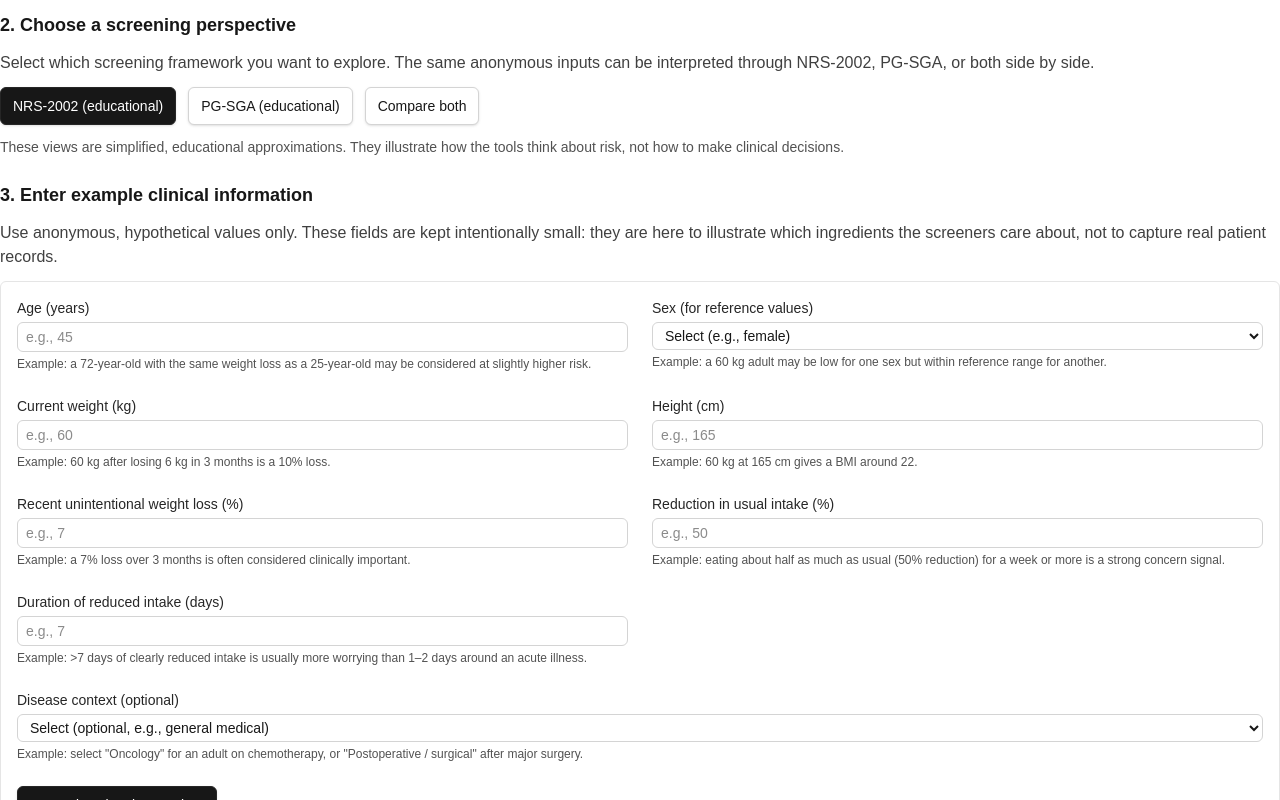
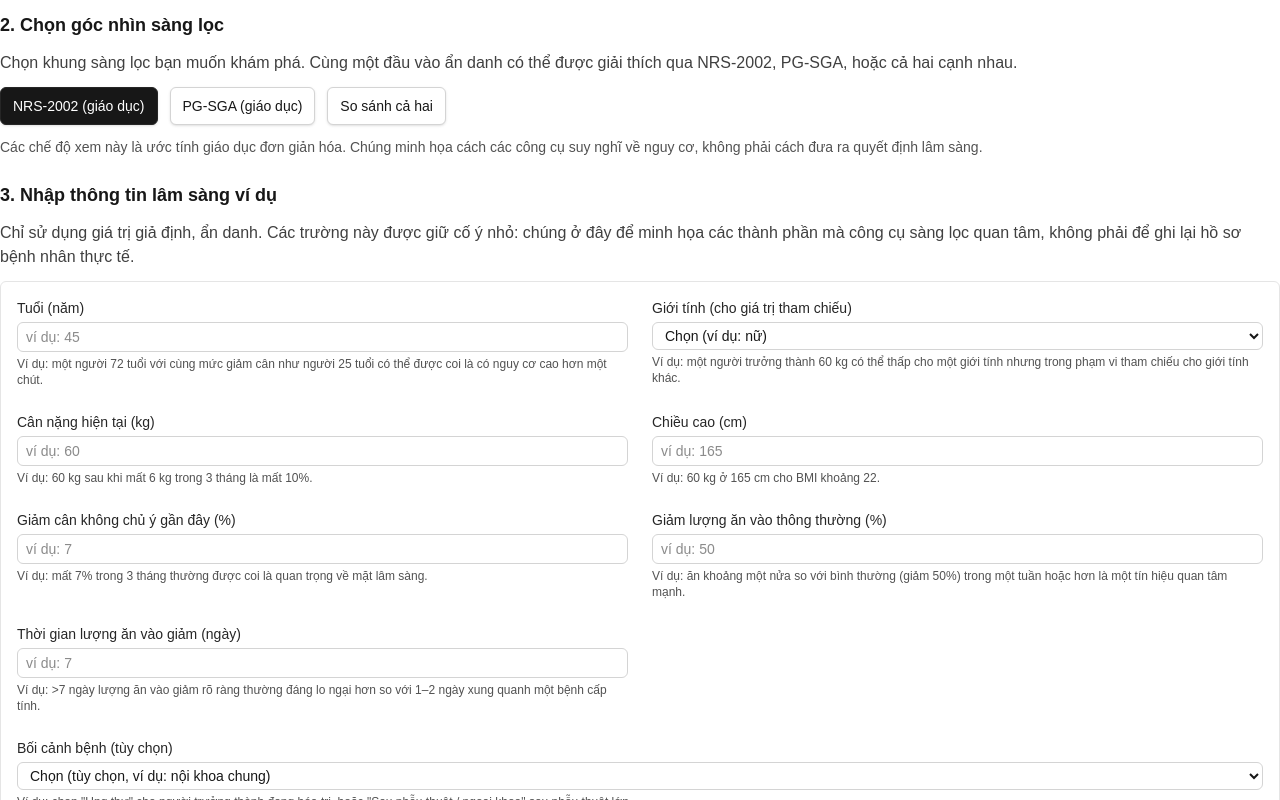
Before and after one commit to drvietcanh/nutrition, a Next.js app in the folder clinical-nutrition/: page /tools/malnutrition-screening in a window 1280 px wide. Shown: the part 500-1300 px from the top of the page. Built offline with nearby package versions, Linux system fonts and the light colour scheme.

Commit message:
Viá»‡t hÃ³a malnutrition-screening InteractiveSection (pháº§n 1 - UI text)

```diff
--- a/clinical-nutrition/app/tools/malnutrition-screening/InteractiveSection.tsx
+++ b/clinical-nutrition/app/tools/malnutrition-screening/InteractiveSection.tsx
@@ -81,7 +81,7 @@ export function InteractiveSection() {
   };
 
   return (
-    <section aria-label="Interactive malnutrition risk teaching tool" className="space-y-6">
+    <section aria-label="Công cụ giảng dạy tương tác về nguy cơ suy dinh dưỡng" className="space-y-6">
       <ToolSelector activeTool={activeTool} onChange={setActiveTool} />
 
       <InputForm
@@ -112,12 +112,12 @@ function ToolSelector({ activeTool, onChange }: ToolSelectorProps) {
         id="tool-selector-heading"
         className="text-base font-semibold sm:text-lg"
       >
-        2. Choose a screening perspective
+        2. Chọn góc nhìn sàng lọc
       </h2>
       <p className="text-sm text-neutral-700 sm:text-base">
-        Select which screening framework you want to explore. The same
-        anonymous inputs can be interpreted through NRS-2002, PG-SGA, or both
-        side by side.
+        Chọn khung sàng lọc bạn muốn khám phá. Cùng một
+        đầu vào ẩn danh có thể được giải thích qua NRS-2002, PG-SGA, hoặc cả hai
+        cạnh nhau.
       </p>
       <div className="flex flex-wrap gap-3">
         <button
@@ -129,7 +129,7 @@ function ToolSelector({ activeTool, onChange }: ToolSelectorProps) {
               : "border-neutral-300 bg-white text-neutral-900 hover:bg-neutral-50"
           }`}
         >
-          NRS-2002 (educational)
+          NRS-2002 (giáo dục)
         </button>
         <button
           type="button"
@@ -140,7 +140,7 @@ function ToolSelector({ activeTool, onChange }: ToolSelectorProps) {
               : "border-neutral-300 bg-white text-neutral-900 hover:bg-neutral-50"
           }`}
         >
-          PG-SGA (educational)
+          PG-SGA (giáo dục)
         </button>
         <button
           type="button"
@@ -151,12 +151,12 @@ function ToolSelector({ activeTool, onChange }: ToolSelectorProps) {
               : "border-neutral-300 bg-white text-neutral-900 hover:bg-neutral-50"
           }`}
         >
-          Compare both
+          So sánh cả hai
         </button>
       </div>
       <p className="text-xs text-neutral-600 sm:text-sm">
-        These views are simplified, educational approximations. They illustrate
-        how the tools think about risk, not how to make clinical decisions.
+        Các chế độ xem này là ước tính giáo dục đơn giản hóa. Chúng minh họa
+        cách các công cụ suy nghĩ về nguy cơ, không phải cách đưa ra quyết định lâm sàng.
       </p>
     </section>
   );
@@ -180,12 +180,12 @@ function InputForm({ form, onChange, onRunScreening }: InputFormProps) {
   return (
     <section aria-labelledby="inputs-heading" className="space-y-3">
       <h2 id="inputs-heading" className="text-base font-semibold sm:text-lg">
-        3. Enter example clinical information
+        3. Nhập thông tin lâm sàng ví dụ
       </h2>
       <p className="text-sm text-neutral-700 sm:text-base">
-        Use anonymous, hypothetical values only. These fields are kept
-        intentionally small: they are here to illustrate which ingredients the
-        screeners care about, not to capture real patient records.
+        Chỉ sử dụng giá trị giả định, ẩn danh. Các trường này được giữ
+        cố ý nhỏ: chúng ở đây để minh họa các thành phần mà
+        công cụ sàng lọc quan tâm, không phải để ghi lại hồ sơ bệnh nhân thực tế.
       </p>
 
       <form
@@ -199,22 +199,22 @@ function InputForm({ form, onChange, onRunScreening }: InputFormProps) {
         <div className="space-y-1">
           <label
             className="block text-xs font-medium text-neutral-800 sm:text-sm"
-            title="Why it matters: NRS-2002 and other tools may give extra weight to older age because baseline vulnerability is higher."
+            title="Tại sao quan trọng: NRS-2002 và các công cụ khác có thể cho trọng số thêm cho tuổi cao hơn vì tính dễ tổn thương cơ bản cao hơn."
           >
-            Age (years)
+            Tuổi (năm)
           </label>
           <input
             type="number"
             inputMode="numeric"
             min={0}
             className="w-full rounded-md border border-neutral-300 px-2 py-1 text-sm"
-            placeholder="e.g., 45"
+            placeholder="ví dụ: 45"
             value={form.ageYears}
             onChange={(e) => update("ageYears", e.target.value)}
           />
           <p className="text-xs text-neutral-600">
-            Example: a 72-year-old with the same weight loss as a 25-year-old
-            may be considered at slightly higher risk.
+            Ví dụ: một người 72 tuổi với cùng mức giảm cân như người 25 tuổi
+            có thể được coi là có nguy cơ cao hơn một chút.
           </p>
         </div>
 
@@ -222,9 +222,9 @@ function InputForm({ form, onChange, onRunScreening }: InputFormProps) {
         <div className="space-y-1">
           <label
             className="block text-xs font-medium text-neutral-800 sm:text-sm"
-            title="Why it matters: some reference ranges and equations differ by sex, which can change how 'low weight' or 'low intake' is interpreted."
+            title="Tại sao quan trọng: một số phạm vi tham chiếu và phương trình khác nhau theo giới tính, điều này có thể thay đổi cách 'cân nặng thấp' hoặc 'lượng ăn vào thấp' được giải thích."
           >
-            Sex (for reference values)
+            Giới tính (cho giá trị tham chiếu)
           </label>
           <select
             className="w-full rounded-md border border-neutral-300 px-2 py-1 text-sm"
@@ -233,16 +233,16 @@ function InputForm({ form, onChange, onRunScreening }: InputFormProps) {
               update("sex", (e.target.value || null) as MalnutritionFormState["sex"])
             }
           >
-            <option value="">Select (e.g., female)</option>
-            <option value="female">Female</option>
-            <option value="male">Male</option>
-            <option value="intersex">Intersex</option>
-            <option value="unspecified">Unspecified</option>
-            <option value="unknown">Unknown</option>
+            <option value="">Chọn (ví dụ: nữ)</option>
+            <option value="female">Nữ</option>
+            <option value="male">Nam</option>
+            <option value="intersex">Liên giới tính</option>
+            <option value="unspecified">Không xác định</option>
+            <option value="unknown">Không biết</option>
           </select>
           <p className="text-xs text-neutral-600">
-            Example: a 60&nbsp;kg adult may be low for one sex but within
-            reference range for another.
+            Ví dụ: một người trưởng thành 60&nbsp;kg có thể thấp cho một giới tính nhưng trong
+            phạm vi tham chiếu cho giới tính khác.
           </p>
         </div>
 
@@ -250,22 +250,22 @@ function InputForm({ form, onChange, onRunScreening }: InputFormProps) {
         <div className="space-y-1">
           <label
             className="block text-xs font-medium text-neutral-800 sm:text-sm"
-            title="Why it matters: current weight helps estimate energy/protein needs and puts weight loss in context."
+            title="Tại sao quan trọng: cân nặng hiện tại giúp ước tính nhu cầu năng lượng/protein và đặt giảm cân trong bối cảnh."
           >
-            Current weight (kg)
+            Cân nặng hiện tại (kg)
           </label>
           <input
             type="number"
             inputMode="decimal"
             min={0}
             className="w-full rounded-md border border-neutral-300 px-2 py-1 text-sm"
-            placeholder="e.g., 60"
+            placeholder="ví dụ: 60"
             value={form.weightKg}
             onChange={(e) => update("weightKg", e.target.value)}
           />
           <p className="text-xs text-neutral-600">
-            Example: 60&nbsp;kg after losing 6&nbsp;kg in 3&nbsp;months is a
-            10% loss.
+            Ví dụ: 60&nbsp;kg sau khi mất 6&nbsp;kg trong 3&nbsp;tháng là
+            mất 10%.
           </p>
         </div>
 
@@ -273,21 +273,21 @@ function InputForm({ form, onChange, onRunScreening }: InputFormProps) {
         <div className="space-y-1">
           <label
             className="block text-xs font-medium text-neutral-800 sm:text-sm"
-            title="Why it matters: height is used with weight to think about body mass (e.g., BMI) and long-term nutritional status."
+            title="Tại sao quan trọng: chiều cao được sử dụng với cân nặng để suy nghĩ về khối lượng cơ thể (ví dụ: BMI) và tình trạng dinh dưỡng dài hạn."
           >
-            Height (cm)
+            Chiều cao (cm)
           </label>
           <input
             type="number"
             inputMode="decimal"
             min={0}
             className="w-full rounded-md border border-neutral-300 px-2 py-1 text-sm"
-            placeholder="e.g., 165"
+            placeholder="ví dụ: 165"
             value={form.heightCm}
             onChange={(e) => update("heightCm", e.target.value)}
           />
           <p className="text-xs text-neutral-600">
-            Example: 60&nbsp;kg at 165&nbsp;cm gives a BMI around 22.
+            Ví dụ: 60&nbsp;kg ở 165&nbsp;cm cho BMI khoảng 22.
           </p>
         </div>
 
@@ -295,9 +295,9 @@ function InputForm({ form, onChange, onRunScreening }: InputFormProps) {
         <div className="space-y-1">
           <label
             className="block text-xs font-medium text-neutral-800 sm:text-sm"
-            title="Why it matters: unintentional weight loss over weeks–months is a key red flag in both NRS-2002 and PG-SGA."
+            title="Tại sao quan trọng: giảm cân không chủ ý trong vài tuần–tháng là một dấu hiệu cảnh báo quan trọng trong cả NRS-2002 và PG-SGA."
           >
-            Recent unintentional weight loss (%)
+            Giảm cân không chủ ý gần đây (%)
           </label>
           <input
             type="number"
@@ -305,13 +305,13 @@ function InputForm({ form, onChange, onRunScreening }: InputFormProps) {
             min={0}
             max={100}
             className="w-full rounded-md border border-neutral-300 px-2 py-1 text-sm"
-            placeholder="e.g., 7"
+            placeholder="ví dụ: 7"
             value={form.recentWeightLossPercent}
             onChange={(e) => update("recentWeightLossPercent", e.target.value)}
           />
           <p className="text-xs text-neutral-600">
-            Example: a 7% loss over 3&nbsp;months is often considered
-            clinically important.
+            Ví dụ: mất 7% trong 3&nbsp;tháng thường được coi là
+            quan trọng về mặt lâm sàng.
           </p>
         </div>
 
@@ -319,9 +319,9 @@ function InputForm({ form, onChange, onRunScreening }: InputFormProps) {
         <div className="space-y-1">
           <label
             className="block text-xs font-medium text-neutral-800 sm:text-sm"
-            title="Why it matters: eating substantially less than usual for days–weeks increases the risk that requirements are not being met."
+            title="Tại sao quan trọng: ăn ít hơn đáng kể so với bình thường trong vài ngày–tuần làm tăng nguy cơ rằng nhu cầu không được đáp ứng."
           >
-            Reduction in usual intake (%)
+            Giảm lượng ăn vào thông thường (%)
           </label>
           <input
             type="number"
@@ -329,13 +329,13 @@ function InputForm({ form, onChange, onRunScreening }: InputFormProps) {
             min={0}
             max={100}
             className="w-full rounded-md border border-neutral-300 px-2 py-1 text-sm"
-            placeholder="e.g., 50"
+            placeholder="ví dụ: 50"
             value={form.intakeReductionPercent}
             onChange={(e) => update("intakeReductionPercent", e.target.value)}
           />
           <p className="text-xs text-neutral-600">
-            Example: eating about half as much as usual (50% reduction) for a
-            week or more is a strong concern signal.
+            Ví dụ: ăn khoảng một nửa so với bình thường (giảm 50%) trong một
+            tuần hoặc hơn là một tín hiệu quan tâm mạnh.
           </p>
         </div>
 
@@ -343,24 +343,24 @@ function InputForm({ form, onChange, onRunScreening }: InputFormProps) {
         <div className="space-y-1">
           <label
             className="block text-xs font-medium text-neutral-800 sm:text-sm"
-            title="Why it matters: the longer intake is reduced, the more likely deficits accumulate and translate into weight loss and functional impact."
+            title="Tại sao quan trọng: lượng ăn vào giảm càng lâu, càng có khả năng thiếu hụt tích tụ và chuyển thành giảm cân và ảnh hưởng chức năng."
           >
-            Duration of reduced intake (days)
+            Thời gian lượng ăn vào giảm (ngày)
           </label>
           <input
             type="number"
             inputMode="numeric"
             min={0}
             className="w-full rounded-md border border-neutral-300 px-2 py-1 text-sm"
-            placeholder="e.g., 7"
+            placeholder="ví dụ: 7"
             value={form.durationReducedIntakeDays}
             onChange={(e) =>
               update("durationReducedIntakeDays", e.target.value)
             }
           />
           <p className="text-xs text-neutral-600">
-            Example: &gt;7&nbsp;days of clearly reduced intake is usually more
-            worrying than 1–2&nbsp;days around an acute illness.
+            Ví dụ: &gt;7&nbsp;ngày lượng ăn vào giảm rõ ràng thường đáng lo ngại hơn
+            so với 1–2&nbsp;ngày xung quanh một bệnh cấp tính.
           </p>
         </div>
 
@@ -368,9 +368,9 @@ function InputForm({ form, onChange, onRunScreening }: InputFormProps) {
         <div className="space-y-1 sm:col-span-2">
           <label
             className="block text-xs font-medium text-neutral-800 sm:text-sm"
-            title="Why it matters: conditions with high inflammatory or catabolic burden (e.g., major surgery, sepsis, advanced cancer) amplify nutritional risk."
+            title="Tại sao quan trọng: các tình trạng có gánh nặng viêm hoặc dị hóa cao (ví dụ: phẫu thuật lớn, nhiễm trùng huyết, ung thư tiến triển) làm tăng nguy cơ dinh dưỡng."
           >
-            Disease context (optional)
+            Bối cảnh bệnh (tùy chọn)
           </label>
           <select
             className="w-full rounded-md border border-neutral-300 px-2 py-1 text-sm"
@@ -383,20 +383,20 @@ function InputForm({ form, onChange, onRunScreening }: InputFormProps) {
             }
           >
             <option value="">
-              Select (optional, e.g., general medical)
+              Chọn (tùy chọn, ví dụ: nội khoa chung)
             </option>
-            <option value="general_medical">General medical ward</option>
-            <option value="surgical">Postoperative / surgical</option>
-            <option value="oncology">Oncology</option>
-            <option value="icu">Intensive care</option>
-            <option value="gastrointestinal">Gastrointestinal disease</option>
-            <option value="renal">Renal disease</option>
-            <option value="hepatic">Liver disease</option>
-            <option value="other">Other / mixed</option>
+            <option value="general_medical">Khoa nội khoa chung</option>
+            <option value="surgical">Sau phẫu thuật / ngoại khoa</option>
+            <option value="oncology">Ung thư</option>
+            <option value="icu">Hồi sức cấp cứu</option>
+            <option value="gastrointestinal">Bệnh tiêu hóa</option>
+            <option value="renal">Bệnh thận</option>
+            <option value="hepatic">Bệnh gan</option>
+            <option value="other">Khác / hỗn hợp</option>
           </select>
           <p className="text-xs text-neutral-600">
-            Example: select &quot;Oncology&quot; for an adult on chemotherapy,
-            or &quot;Postoperative / surgical&quot; after major surgery.
+            Ví dụ: chọn &quot;Ung thư&quot; cho người trưởng thành đang hóa trị,
+            hoặc &quot;Sau phẫu thuật / ngoại khoa&quot; sau phẫu thuật lớn.
           </p>
         </div>
 
@@ -405,7 +405,7 @@ function InputForm({ form, onChange, onRunScreening }: InputFormProps) {
             type="submit"
             className="inline-flex items-center rounded-md border border-neutral-800 bg-neutral-900 px-4 py-2 text-sm font-medium text-white shadow-sm hover:bg-neutral-800"
           >
-            Run educational screening
+            Chạy sàng lọc giáo dục
           </button>
         </div>
       </form>
@@ -427,12 +427,12 @@ function ResultPanel({ activeTool, nrsResult, pgResult }: ResultPanelProps) {
   return (
     <section aria-labelledby="result-heading" className="space-y-3">
       <h2 id="result-heading" className="text-base font-semibold sm:text-lg">
-        4. Educational screening result
+        4. Kết quả sàng lọc giáo dục
       </h2>
       <p className="text-sm text-neutral-700 sm:text-base">
-        The panels below show how each screening framework might think about
-        the information you entered. These are simplified, educational
-        approximations and <strong>not</strong> diagnostic tools.
+        Các bảng dưới đây cho thấy cách mỗi khung sàng lọc có thể suy nghĩ về
+        thông tin bạn đã nhập. Đây là các ước tính giáo dục đơn giản hóa
+        và <strong>không phải</strong> công cụ chẩn đoán.
       </p>
 
       <div className="grid gap-4 md:grid-cols-2">
@@ -467,8 +467,8 @@ function SingleToolResult({ label, result, variant }: SingleToolResultProps) {
   if (!result) {
     return (
       <div className="rounded-md border border-dashed border-neutral-200 bg-neutral-50 p-4 text-sm text-neutral-700">
-        Enter example values and run the screening to see how {label} might
-        interpret them in an educational way.
+        Nhập giá trị ví dụ và chạy sàng lọc để xem {label} có thể
+        giải thích chúng theo cách giáo dục như thế nào.
       </div>
     );
   }
@@ -479,12 +479,12 @@ function SingleToolResult({ label, result, variant }: SingleToolResultProps) {
 
   const riskLabel =
     result.riskCategory === "low"
-      ? "Low concern"
+      ? "Mối quan tâm thấp"
       : result.riskCategory === "increased"
-      ? "Increased concern"
+      ? "Mối quan tâm tăng"
       : result.riskCategory === "high"
-      ? "Higher concern"
-      : "Insufficient data";
+      ? "Mối quan tâm cao hơn"
+      : "Dữ liệu không đủ";
 
   const badgeColor =
     result.riskCategory === "low"
@@ -500,12 +500,12 @@ function SingleToolResult({ label, result, variant }: SingleToolResultProps) {
       <header className="flex flex-wrap items-center justify-between gap-2">
         <div>
           <p className="text-xs uppercase tracking-wide text-neutral-500">
-            Screening framework
+            Khung sàng lọc
           </p>
           <p className="text-sm font-semibold">
             {variant === "nrs"
-              ? "NRS-2002 (educational approximation)"
-              : "PG-SGA (educational approximation)"}
+              ? "NRS-2002 (ước tính giáo dục)"
+              : "PG-SGA (ước tính giáo dục)"}
           </p>
         </div>
         <div
@@ -513,7 +513,7 @@ function SingleToolResult({ label, result, variant }: SingleToolResultProps) {
         >
           <span>{riskLabel}</span>
           <span className="text-[10px] uppercase tracking-wide text-neutral-500">
-            Confidence: {result.confidence}
+            Độ tin cậy: {result.confidence}
           </span>
         </div>
       </header>
@@ -521,11 +521,11 @@ function SingleToolResult({ label, result, variant }: SingleToolResultProps) {
       {/* Score and plain-language explanation */}
       <section className="space-y-1">
         <p className="text-xs text-neutral-600">
-          Total educational score (not for clinical use):{" "}
+          Tổng điểm giáo dục (không dùng cho lâm sàng):{" "}
           <strong>
             {result.approximateScore != null
               ? result.approximateScore
-              : "not calculable"}
+              : "không thể tính toán"}
           </strong>
         </p>
         <p className="text-sm text-neutral-800">{result.summaryExplanation}</p>
@@ -535,7 +535,7 @@ function SingleToolResult({ label, result, variant }: SingleToolResultProps) {
       {result.whyThisResult.length > 0 && (
         <section className="space-y-1">
           <p className="text-xs font-semibold text-neutral-700">
-            Why this educational result appeared
+            Tại sao kết quả giáo dục này xuất hiện
           </p>
           <ul className="list-disc space-y-1 pl-5 text-xs text-neutral-700">
             {result.whyThisResult.map((reason) => (
@@ -548,7 +548,7 @@ function SingleToolResult({ label, result, variant }: SingleToolResultProps) {
       {/* Interpretation and learning points (uses explainer helper) */}
       <section className="space-y-2 border-t border-dashed border-neutral-200 pt-2">
         <p className="text-xs font-semibold text-neutral-700">
-          Interpretation &amp; learning points
+          Giải thích &amp; điểm học tập
         </p>
         <Explainer interpretation={interpretation} />
       </section>
@@ -556,10 +556,10 @@ function SingleToolResult({ label, result, variant }: SingleToolResultProps) {
       {/* Missing data / warnings */}
       {(result.missingFields.length > 0 || result.warnings.length > 0) && (
         <section className="space-y-1 rounded-md border border-amber-100 bg-amber-50 p-2 text-xs text-amber-900">
-          <p className="font-semibold">Limitations of this estimate</p>
+          <p className="font-semibold">Giới hạn của ước tính này</p>
           {result.missingFields.length > 0 && (
             <p>
-              Some information was missing or unclear:{" "}
+              Một số thông tin bị thiếu hoặc không rõ ràng:{" "}
               {result.missingFields.join(", ")}.
             </p>
           )}
@@ -586,7 +586,7 @@ function Explainer({ interpretation }: ExplainerProps) {
     <div className="space-y-3 text-xs text-neutral-700 sm:text-sm">
       <div>
         <p className="font-semibold">
-          What this pattern usually means in practice
+          Điều này thường có nghĩa gì trong thực hành
         </p>
         <ul className="list-disc space-y-1 pl-5">
           {interpretation.whatItUsuallyMeans.map((item) => (
@@ -596,7 +596,7 @@ function Explainer({ interpretation }: ExplainerProps) {
       </div>
       <div>
         <p className="font-semibold">
-          What clinicians often consider next (not instructions)
+          Những gì các bác sĩ lâm sàng thường xem xét tiếp theo (không phải hướng dẫn)
         </p>
         <ul className="list-disc space-y-1 pl-5">
           {interpretation.whatCliniciansOftenConsiderNext.map((item) => (
@@ -605,7 +605,7 @@ function Explainer({ interpretation }: ExplainerProps) {
         </ul>
       </div>
       <div>
-        <p className="font-semibold">Common pitfalls and confounders</p>
+        <p className="font-semibold">Cạm bẫy phổ biến và yếu tố gây nhiễu</p>
         <ul className="list-disc space-y-1 pl-5">
           {interpretation.commonPitfalls.map((item) => (
             <li key={item}>{item}</li>
```
